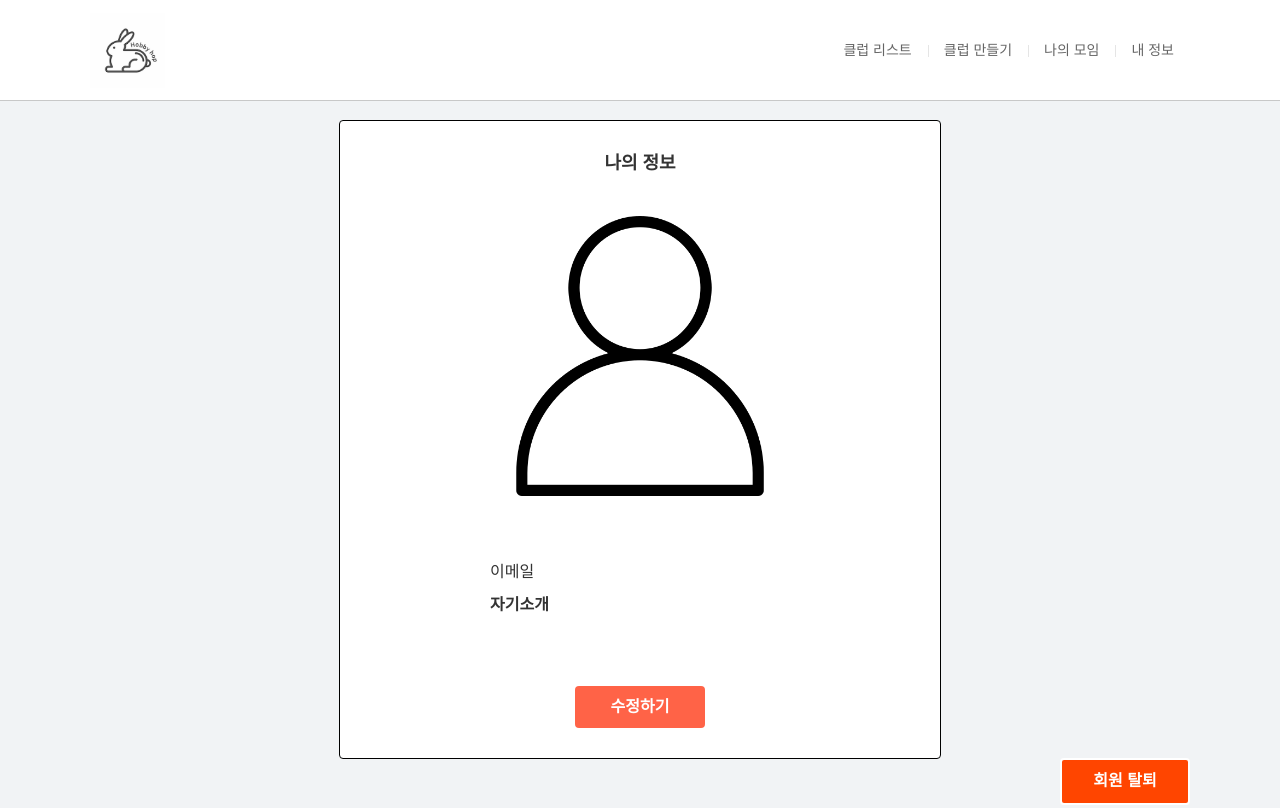
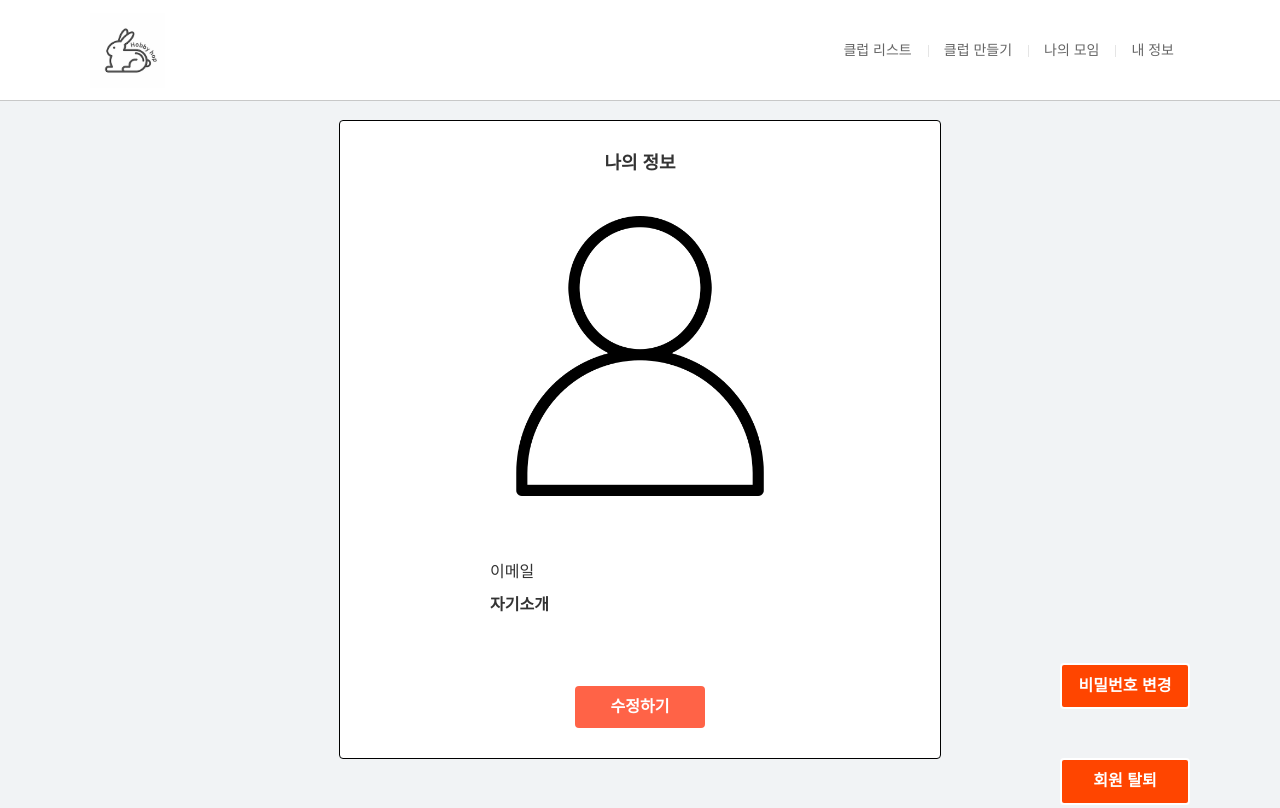
Before and after one commit to hobby-hop/hobby-hop-front, a plain HTML site: page userInfo.html in a window 1280 px wide. Shown: the top 808 px of the page. Drawn offline with nearby package versions, Linux system fonts and the light colour scheme; no server answers; sample sign-in values are in the browser's storage.

Commit message:
오류 수정

```diff
--- a/userInfo.html
+++ b/userInfo.html
@@ -84,7 +84,7 @@
         </div>
         <a href="javascript:void(0)" class="modify-btn">수정하기</a>
         <a href="javascript:void(0)" class="save-btn">저장하기</a>
-        <!-- <a href="javascript:void(0)" class="btn btn--reverse change-password">비밀번호 변경</a> -->
+        <a href="javascript:void(0)" class="btn btn--reverse change-password">비밀번호 변경</a>
         <a href="javascript:void(0)" class="btn btn--reverse withdraw">회원 탈퇴</a>
       </div>
     </div>
```
